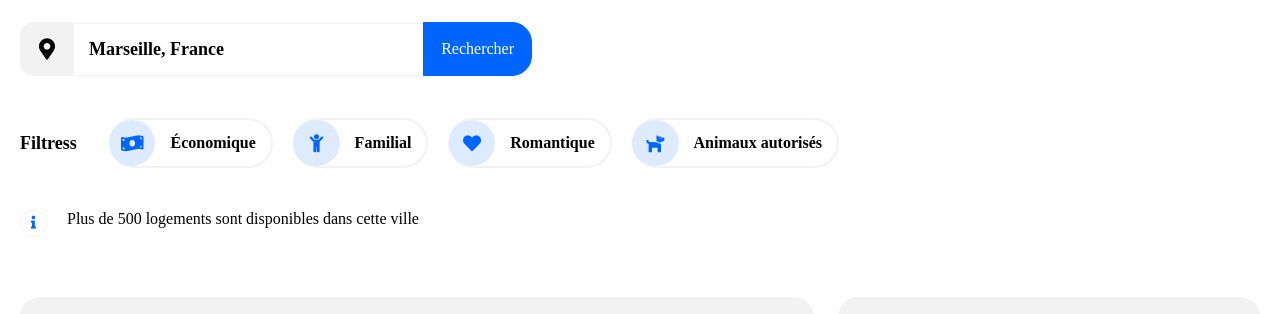
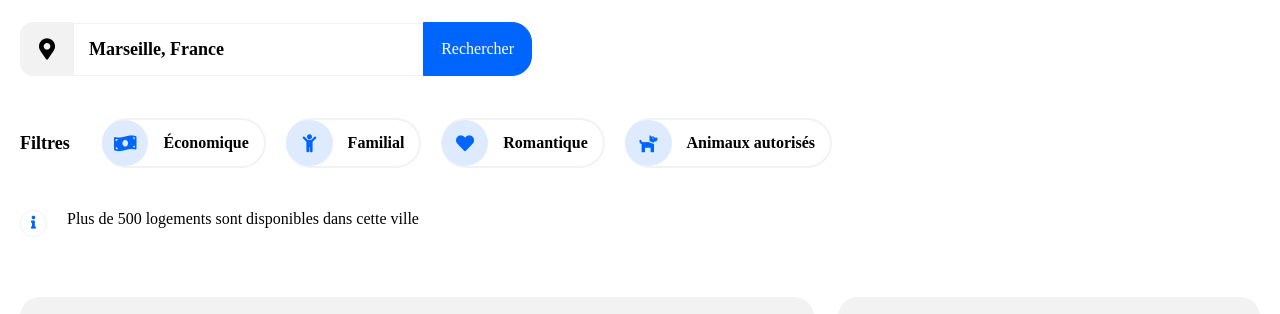
Before and after one commit to Dutdut77/GrandmaireNicolas_2_22092020, a plain HTML site: page index.html in a window 1280 px wide. Shown: the part 157-471 px from the top of the page. Drawn offline with Linux system fonts and the light colour scheme.

Commit message:
19-12-2020

```diff
--- a/index.html
+++ b/index.html
@@ -60,7 +60,7 @@
 
         <div class="option">
             <div class="filtre">
-                <p>Filtress</p>
+                <p>Filtres</p>
             </div>
 
 
```
